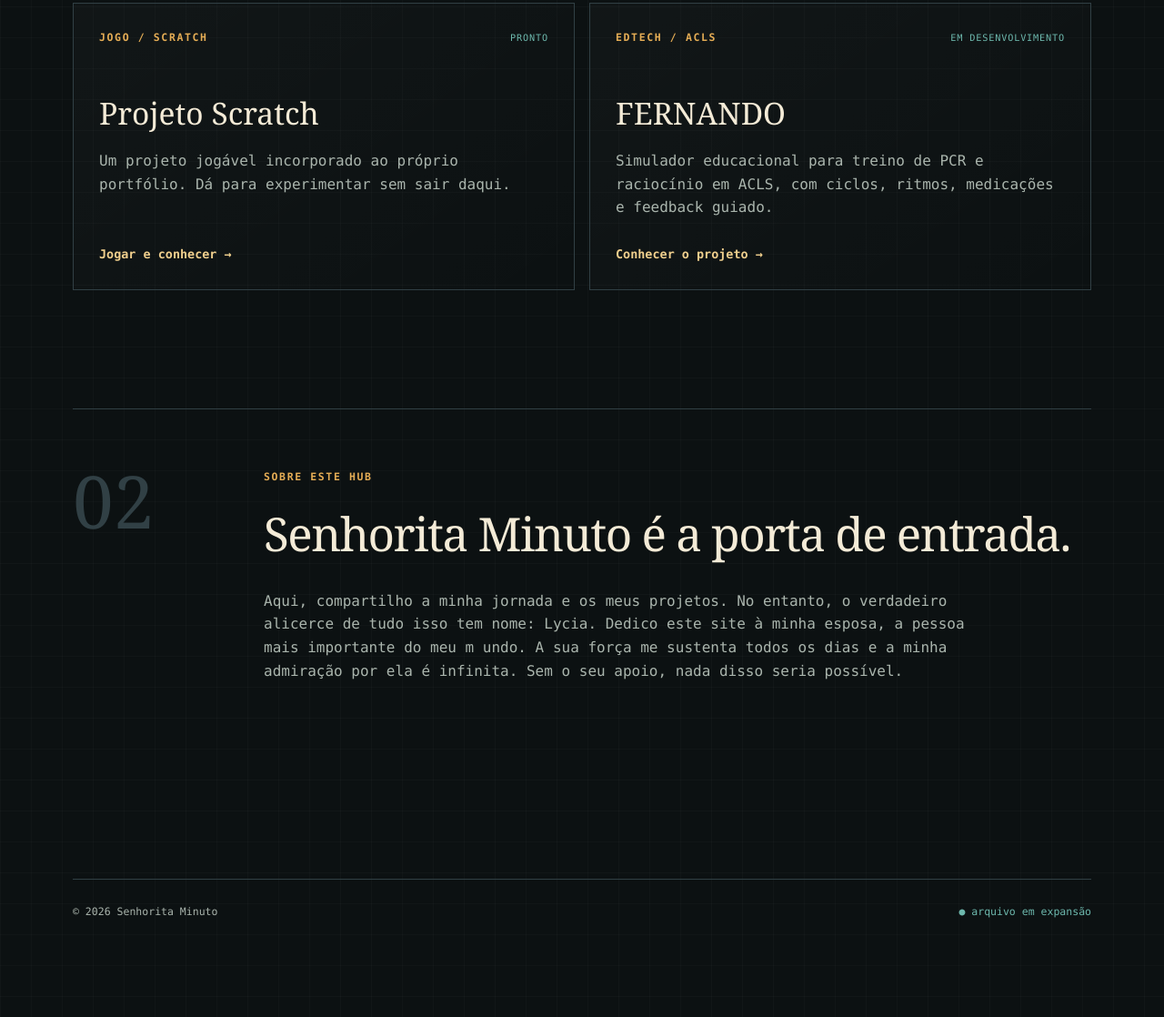
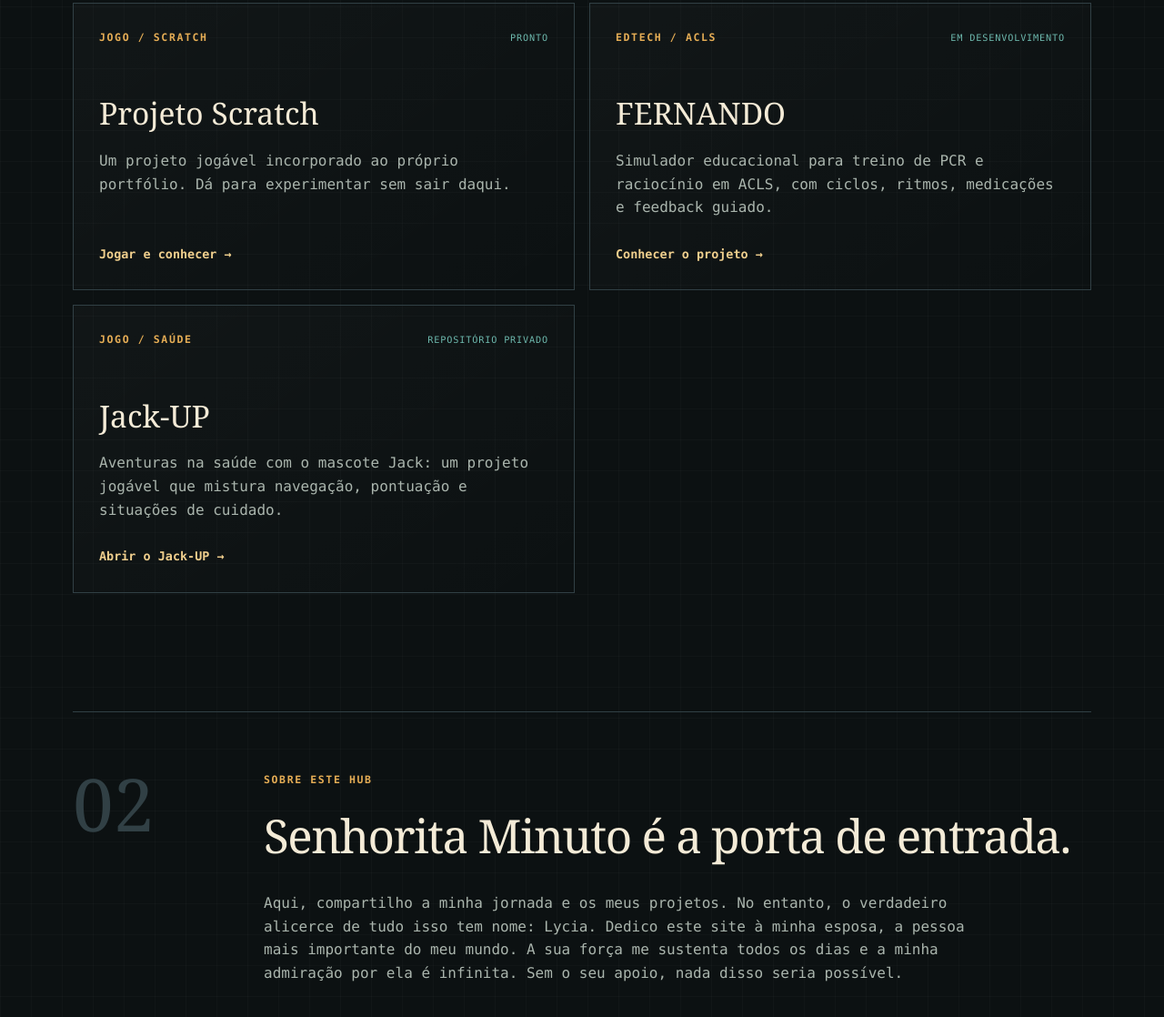
Before and after one commit to Erick-Lamperouge/senhoritaminuto, an Astro site: page / in a window 1280 px wide. Shown: the part 1081-2199 px from the top of the page at 91% size. Built offline with nearby package versions, Linux system fonts and the light colour scheme; Astro itself is replaced by a stand-in of ours.

Commit message:
Adiciona Jack-UP e corrige texto da home

```diff
--- a/src/pages/index.astro
+++ b/src/pages/index.astro
@@ -31,7 +31,7 @@ import Mascot from '../components/Mascot.astro';
           <span class="eyebrow">ARQUIVO / 001</span>
           <h2>Projetos em destaque</h2>
         </div>
-        <p>Dois projetos já estão de pé. Este hub é onde eles começam a conversar entre si.</p>
+        <p>Projetos já estão de pé — jogos, educação e experimentos que agora passam a viver no mesmo arquivo.</p>
       </div>
 
       <div class="project-grid">
@@ -51,6 +51,14 @@ import Mascot from '../components/Mascot.astro';
           cta="Conhecer o projeto"
           status="EM DESENVOLVIMENTO"
         />
+        <ProjectCard
+          eyebrow="JOGO / SAÚDE"
+          title="Jack-UP"
+          description="Aventuras na saúde com o mascote Jack: um projeto jogável que mistura navegação, pontuação e situações de cuidado."
+          href="/projetos/jack-up"
+          cta="Abrir o Jack-UP"
+          status="REPOSITÓRIO PRIVADO"
+        />
       </div>
     </section>
 
@@ -60,11 +68,10 @@ import Mascot from '../components/Mascot.astro';
         <span class="eyebrow">SOBRE ESTE HUB</span>
         <h2>Senhorita Minuto é a porta de entrada.</h2>
         <p>
-          Aqui, compartilho a minha jornada e os meus projetos.
-          No entanto, o verdadeiro alicerce de tudo isso tem nome: Lycia.
-          Dedico este site à minha esposa, a pessoa mais importante do meu m
-          undo. A sua força me sustenta todos os dias e a minha admiração por
-          ela é infinita. Sem o seu apoio, nada disso seria possível.
+          Aqui, compartilho a minha jornada e os meus projetos. No entanto, o verdadeiro alicerce
+          de tudo isso tem nome: Lycia. Dedico este site à minha esposa, a pessoa mais importante
+          do meu mundo. A sua força me sustenta todos os dias e a minha admiração por ela é
+          infinita. Sem o seu apoio, nada disso seria possível.
         </p>
       </div>
     </section>
```
